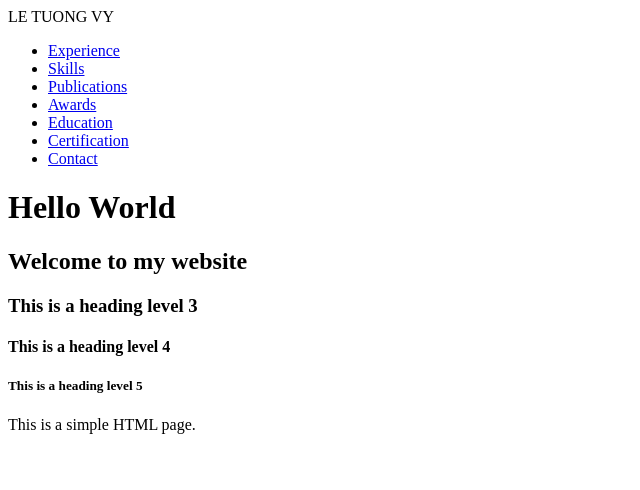
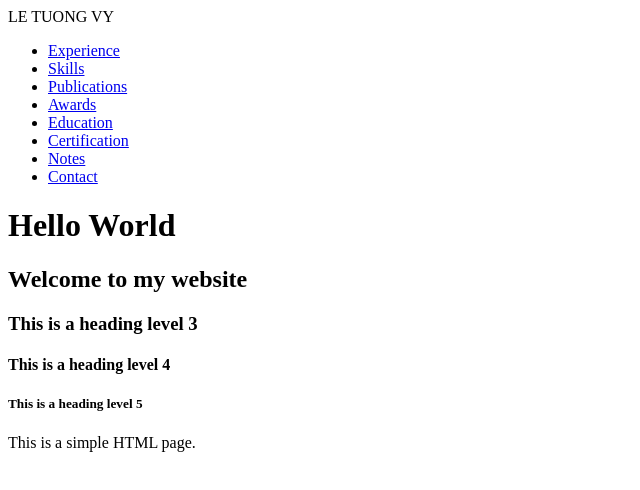
Before and after one commit to Arashi133/totally-homespace, a plain HTML site: page index.html in a window 1280 px wide. Shown: the whole page, without its empty margins (0-640 px from the left). Drawn offline with Linux system fonts and the light colour scheme.

Commit message:
Update index.html

```diff
--- a/index.html
+++ b/index.html
@@ -15,6 +15,7 @@
           <li><a href="#achievements">Awards</a></li>
           <li><a href="#education">Education</a></li>
           <li><a href="#certificates">Certification</a></li>
+          <li><a href="#notes">Notes</a></li>
           <li><a href="#contact">Contact</a></li>
         </ul>
       </div>
```
